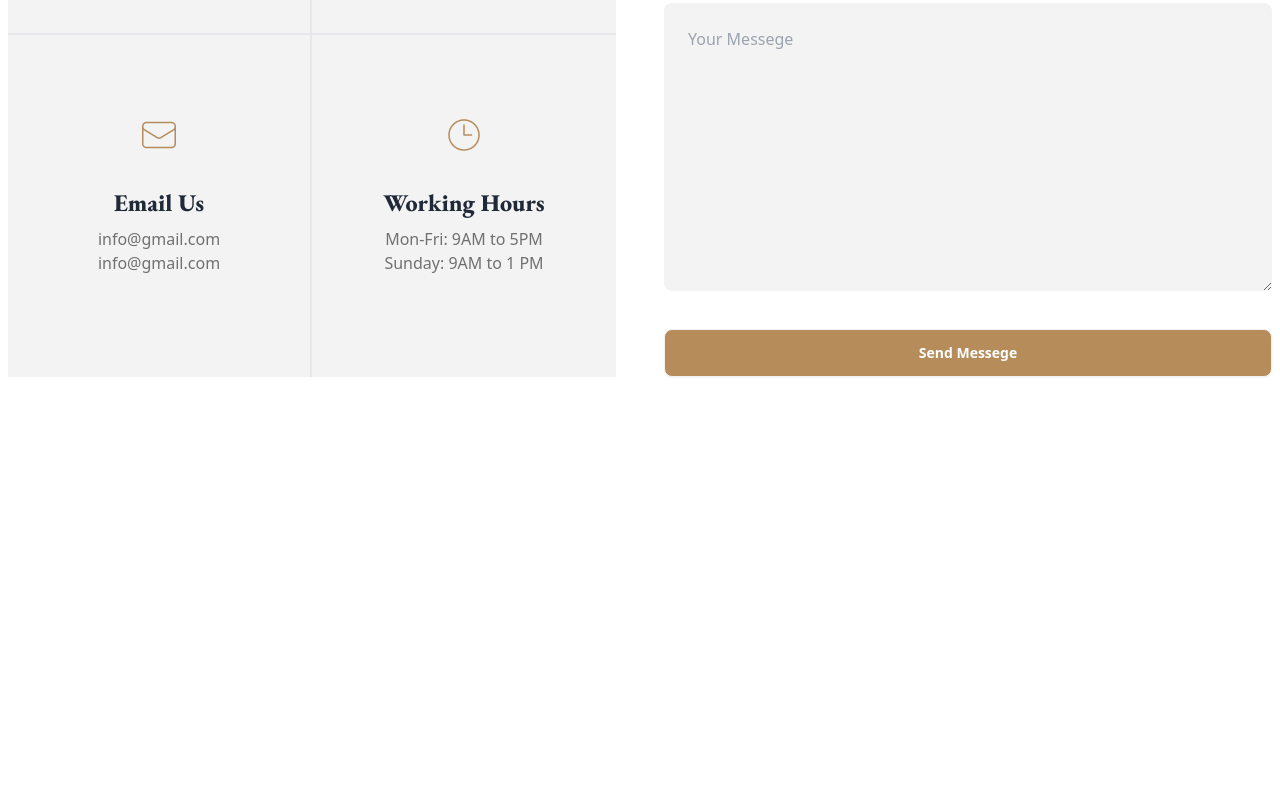
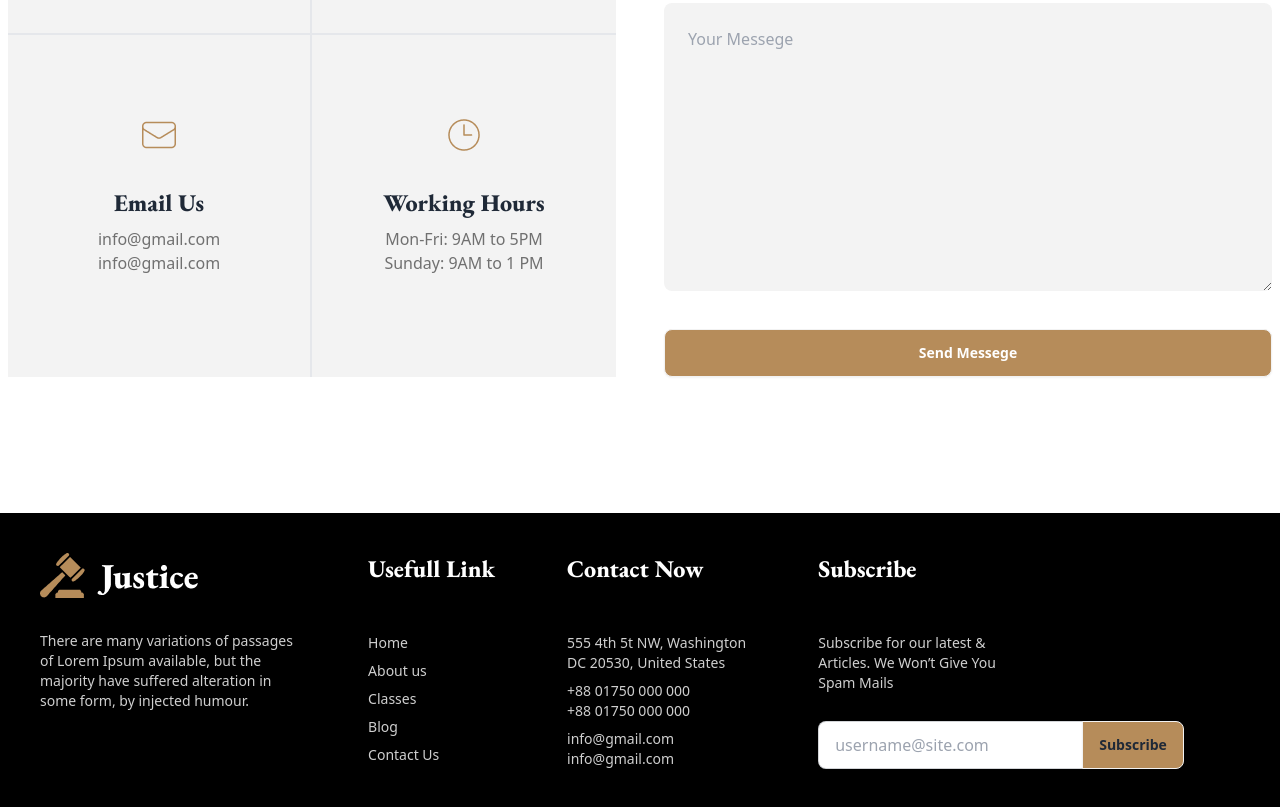
Before and after one commit to Thoryan009/legal-solution, a plain HTML site: page index.html in a window 1280 px wide. Shown: the part 4235-5042 px from the top of the page. Before the commit the page ends 4620 px from the top, so only its background shows below. Drawn offline with nearby package versions, Linux system fonts and the light colour scheme.

Commit message:
final commit

```diff
--- a/index.html
+++ b/index.html
@@ -48,6 +48,12 @@
 
     .poppins {
       font-family: "Poppins", serif;
+    }
+    nav > a , nav > p{
+      color: #CFCFCF;
+    }
+    nav > h6{
+      margin-bottom: 40px;
     }
   </style>
 </head>
@@ -426,8 +432,39 @@
       </div>
     </section>
   </main>
-  <footer>
+  <footer class="footer p-10 bg-black text-base-content text-white mt-32">
+    <nav>
+     <img src="./images/logo.png" alt="">
+      <p class="max-w-64 pt-6">There are many variations of passages of Lorem Ipsum available, but the majority have suffered alteration in some form, by injected humour.</p>
+    </nav>
+    <nav>
+      <h6 class="font-extrabold text-2xl eb-garamond text-white">Usefull Link</h6>
+      <a class="link link-hover">Home</a>
+      <a class="link link-hover">About us</a>
+      <a class="link link-hover">Classes</a>
+      <a class="link link-hover">Blog</a>
+      <a class="link link-hover">Contact Us</a>
+    </nav>
+    <nav>
+      <h6 class="font-extrabold text-2xl eb-garamond text-white" >Contact Now</h6>
+      <a class="link link-hover">555 4th 5t NW, Washington <br>
+        DC 20530, United States</a>
+      <a class="link link-hover">+88 01750 000 000 <br>
+        +88 01750 000 000</a>
+      <a class="link link-hover">info@gmail.com <br>
+        info@gmail.com</a>
+    </nav>
+    <form>
+      <h6 class="font-extrabold text-2xl eb-garamond text-white mb-10">Subscribe</h6>
+      <p class="text-[#CFCFCF] pb-5 max-w-52">Subscribe for our latest & Articles. We Won’t Give You Spam Mails</p>
+      <fieldset class="form-control w-80">
 
+        <div class="join">
+          <input type="text" placeholder="username@site.com" class="input input-bordered join-item" />
+          <button class="btn bg-bg-primary join-item">Subscribe</button>
+        </div>
+      </fieldset>
+    </form>
   </footer>
 </body>
 
```
